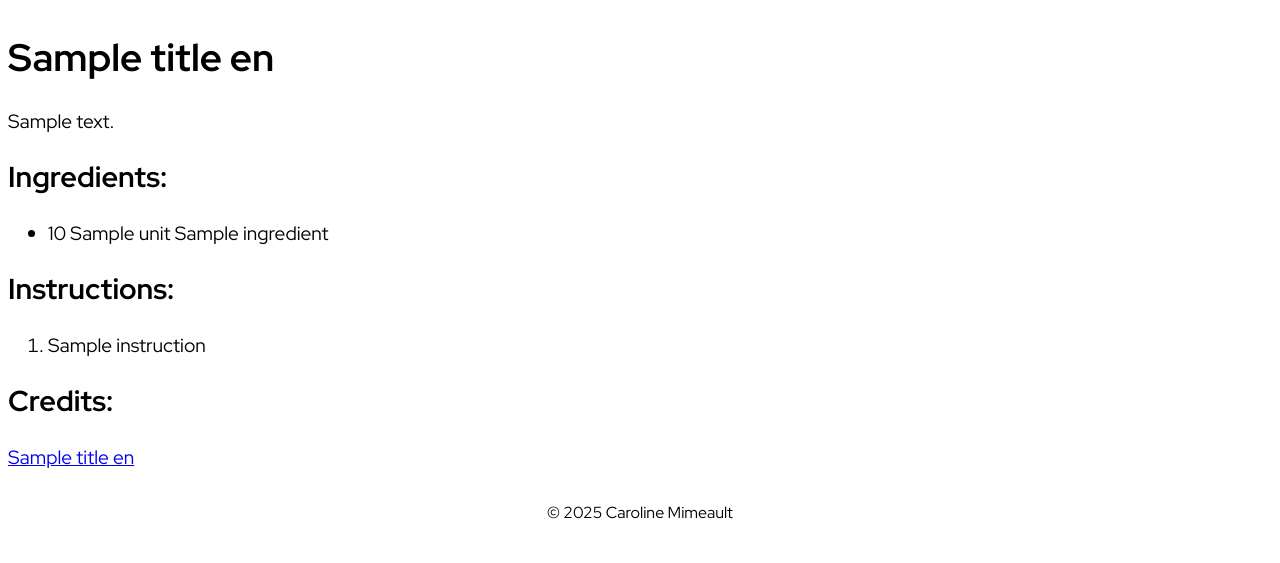
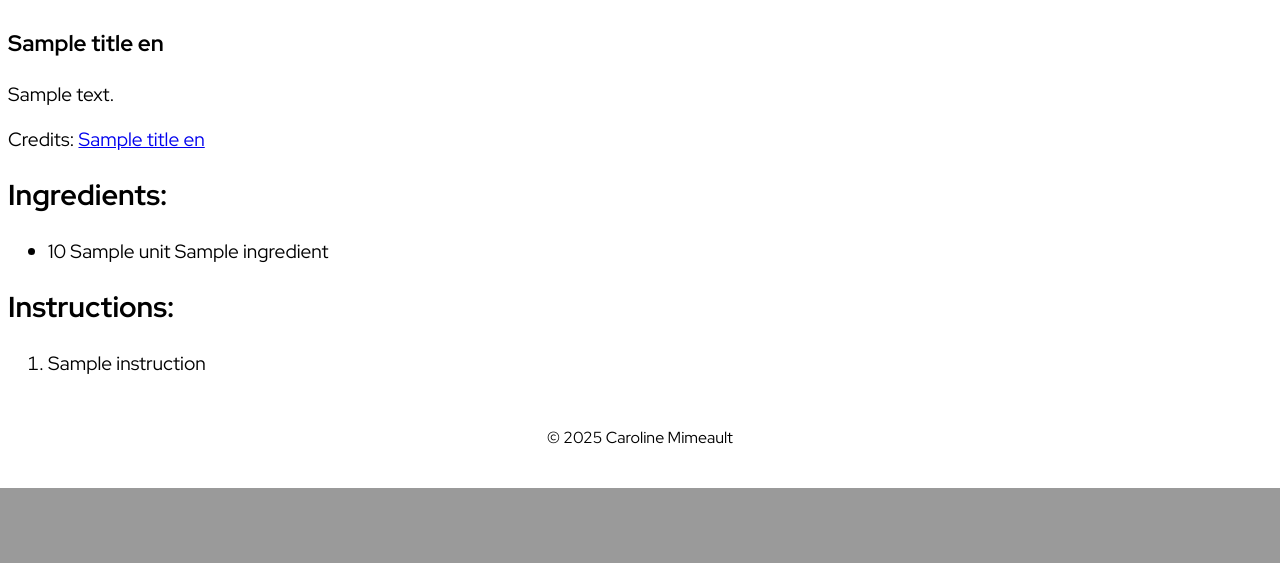
Before and after one commit to caromimo/caromimo.ca, a FastAPI app: template app/templates/recipe.html in a window 1280 px wide. Shown: the part 1127-1690 px from the top of the page. After the commit the page ends 1615 px from the top, so only its background shows below. Run offline with FastAPI, Linux system fonts and the light colour scheme; the template is opened without the code that fills it: most values are stand-ins (such as "Sample title", 1, 10 or a date in 2020).

Commit message:
restructured the recipe

```diff
--- a/app/templates/recipe.html
+++ b/app/templates/recipe.html
@@ -4,29 +4,35 @@
 
 {% block content %}
 
+<article>
+    <picture class="box">
         <img class="food" src="{{ url_for('static', path='pictures/' + image_path)}}" />
+    </picture>
 
+    <section id="details" class="box">
         <h1>{{title_en}}</h1>
+        <p>{{description_en}}</p>
+        <p>Credits:
+            <a href="{{source_en}}">{{title_en}}</a>
+        </p>
+    </section>
 
-
-<div class="all-details">
-
-    <p>{{description_en}}</p>
-
+    <section id="ingredients" class="box">
         <h2>Ingredients: </h2>
         <ul>{% for ingredient in ingredients_en %}
             <li>{{ ingredient["quantity"]}} {{ ingredient["unit"] }} {{ ingredient["ingredient"] }}</li>
             {% endfor %}
         </ul>
+    </section>
 
+    <section id="instructions" class="box">
         <h2>Instructions: </h2>
         <ol>{% for instruction in instructions_en.splitlines() %}
             <li>{{ instruction }}</li>
             {% endfor %}
         </ol>
+    </section>
 
-    <h2>Credits:</h2>
-    <a href="{{source_en}}">{{title_en}}</a>
+</article>
 
-</div>
 {% endblock %}
```
Lines whose indentation alone changed are shown as unchanged.
